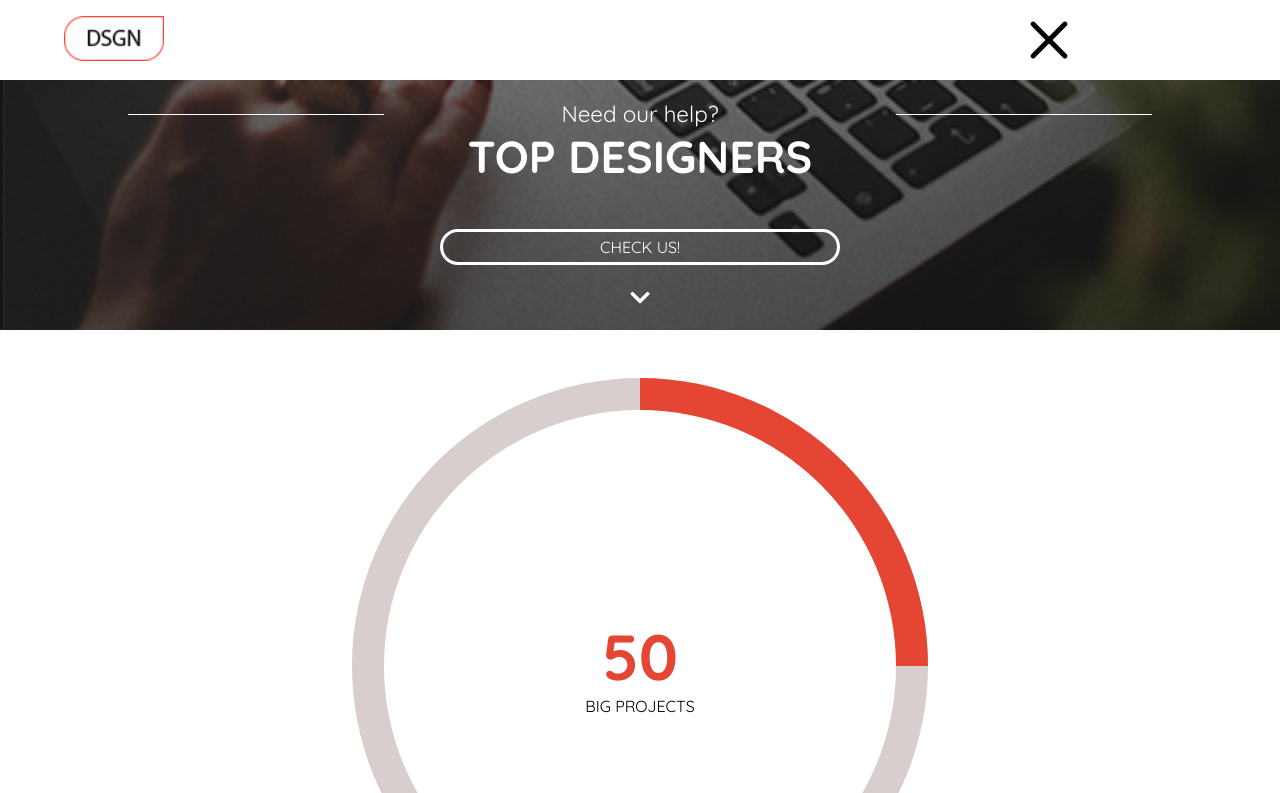
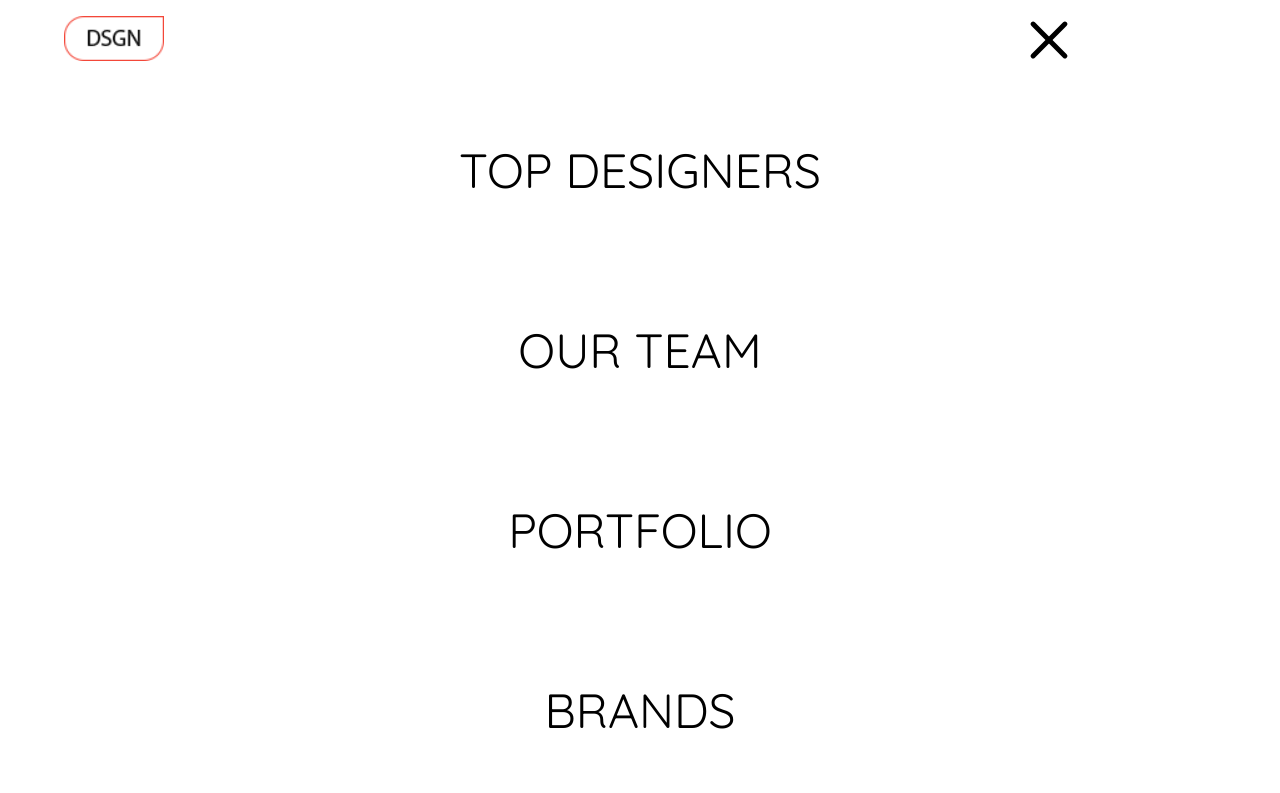
Before and after one commit to magdalena-u/challange-8, a plain HTML site: page index.html in a window 1280 px wide. Both pictures are taken after a click on the element 1049 px from the left and 40 px from the top of the page. Shown: the top 793 px of the page. Drawn offline with Linux system fonts and the light colour scheme.

Commit message:
menu content

```diff
--- a/index.html
+++ b/index.html
@@ -14,9 +14,17 @@
 
 <body>
     <nav>
-        <div class="logo"></div>
+        <div class="menu_content">
+            <div>Top designers</div>
+            <div>Our Team</div>
+            <div>Portfolio</div>
+            <div>Brands</div>
+        </div>
         <div class="menu">
-            <div></div>
+            <div class="logo"></div>
+            <div class="burger">
+                <div></div>
+            </div>
         </div>
     </nav>
     <main>
--- a/script.js
+++ b/script.js
@@ -75,7 +75,10 @@ window.addEventListener('scroll', addInterval);
 
 //add listener on menu
 
-let burger = document.querySelector('.menu');
+let burger = document.querySelector('.burger');
+let menuContent = document.querySelector('.menu_content');
+
 burger.addEventListener('click', function () {
-    burger.classList.toggle('active')
+    burger.classList.toggle('active');
+    menuContent.classList.toggle('active');
 });
--- a/style.css
+++ b/style.css
@@ -15,8 +15,18 @@ body {
 
 
 nav {
+    position: fixed;
+    height: 80px;
+    width: 100vw;
+    z-index: 3;
+}
+
+.menu {
     position: relative;
     height: 80px;
+    width: 100vw;
+    background-color: #fff;
+
 }
 
 .logo {
@@ -33,7 +43,8 @@ nav {
 }
 
 /* nav menu*/
-.menu {
+/* menu burger */
+.burger {
     position: relative;
     height: 100%;
     width: 50px;
@@ -42,7 +53,7 @@ nav {
     transform: translateY(-50%);
 }
 
-.menu div {
+.burger div {
     position: absolute;
     top: 50%;
     width: 50px;
@@ -54,12 +65,12 @@ nav {
     transition: .5s .1s;
 }
 
-.menu.active div {
+.burger.active div {
     background-color: #fff;
 }
 
-.menu div::before,
-.menu div::after {
+.burger div::before,
+.burger div::after {
     content: "";
     position: absolute;
     display: block;
@@ -73,33 +84,56 @@ nav {
     transition-delay: 0s, .3s;
 }
 
-.menu div::before {
+.burger div::before {
     top: 16px;
 }
 
-.menu div::after {
+.burger div::after {
     top: -16px;
 
 }
 
-.menu.active div::before,
-.menu.active div::after {
+.burger.active div::before,
+.burger.active div::after {
     transition-property: top, transform;
     transition-duration: .3s, .3s;
     transition-delay: 0s, .3s;
 }
 
-.menu.active div::before {
+.burger.active div::before {
     top: 0px;
     transform: rotate(45deg);
 }
 
-.menu.active div::after {
+.burger.active div::after {
     top: 0px;
     transform: rotate(-45deg);
 }
 
-.menu main {
+/* menu content */
+.menu_content {
+    position: fixed;
+    display: flex;
+    flex-direction: column;
+    height: calc(100vh - 80px);
+    width: 100vw;
+    text-transform: uppercase;
+    background-color: #fff;
+    text-align: center;
+    font-size: 3em;
+    cursor: pointer;
+    justify-content: space-around;
+    transform: translateY(-100%);
+    transition: .5s;
+}
+
+.menu_content.active {
+    transform: translateY(80px);
+}
+
+
+main {
+    margin-top: 80px;
     display: grid;
     /* grid-template-columns: 1fr; */
     /* grid-template-rows: 1fr 3fr 1fr 1fr 1fr 1fr 1fr 1fr; */
```
